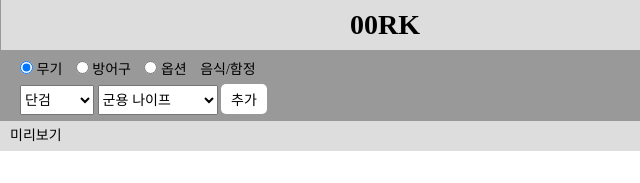
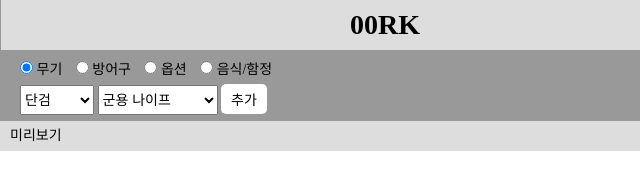
Before and after one commit to 94chl/00RK, a website: page index.html in a window 1280 px wide. Shown: the top 183 px of the page, 0-640 px from the left. Drawn offline with Linux system fonts and the light colour scheme.

Commit message:
Update index.html

```diff
--- a/index.html
+++ b/index.html
@@ -283,6 +283,7 @@
         <label for="armor">방어구</label>
         <input type="radio" id="option" name="equip" class="equipSort" value="option">
         <label for="option">옵션</label>
+        <input type="radio" id="foodTrap" name="equip" class="equipSort" value="foodTrap">
         <label for="foodTrap">음식/함정</label>
         <br>
         <select name="weaponL" id="weaponL" class="hide">
```
